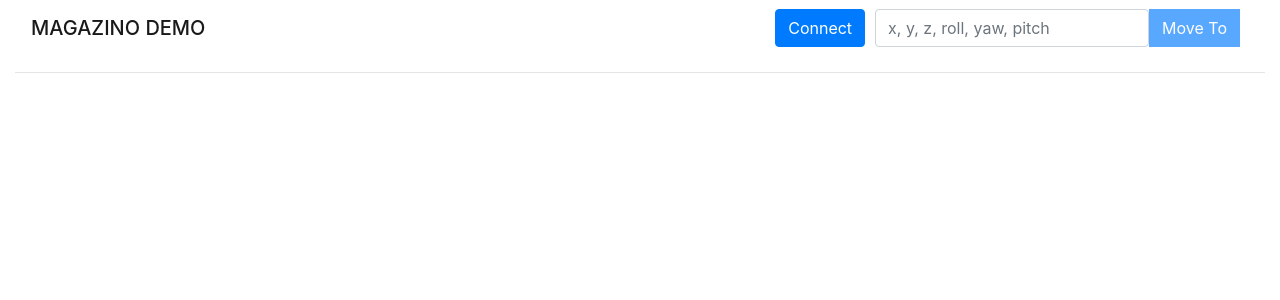
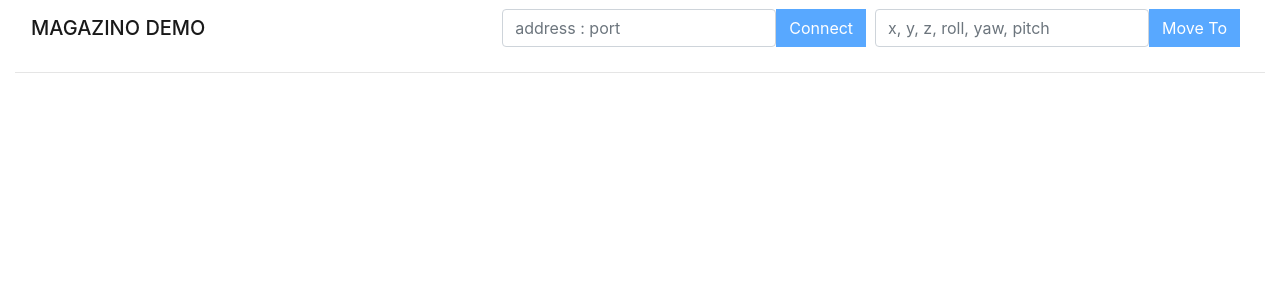
Before and after one commit to asifzhcet11/Robotics-3D-Web-Demo, an Angular app in the folder Frontend/magazino-demo-frontend/: page / in a window 1280 px wide. Shown: the top 300 px of the page. Built offline with nearby package versions, Linux system fonts and the light colour scheme.

Commit message:
add (ros-connection-component): creating a ros connection component

```diff
--- a/Frontend/magazino-demo-frontend/angular.json
+++ b/Frontend/magazino-demo-frontend/angular.json
@@ -25,6 +25,7 @@
             ],
             "styles": [
               "node_modules/bootstrap/dist/css/bootstrap.min.css",
+              "node_modules/@fortawesome/fontawesome-free/css/all.css",
               "src/styles.css"
             ],
             "scripts": []
--- a/Frontend/magazino-demo-frontend/package.json
+++ b/Frontend/magazino-demo-frontend/package.json
@@ -19,6 +19,7 @@
     "@angular/platform-browser": "~10.1.6",
     "@angular/platform-browser-dynamic": "~10.1.6",
     "@angular/router": "~10.1.6",
+    "@fortawesome/fontawesome-free": "^5.15.1",
     "@types/roslib": "^1.1.1",
     "bootstrap": "^4.5.3",
     "ros3d": "^1.0.1",
--- a/Frontend/magazino-demo-frontend/src/app/app.component.html
+++ b/Frontend/magazino-demo-frontend/src/app/app.component.html
@@ -3,7 +3,7 @@
     <span class="navbar-brand mb-0 h1">MAGAZINO DEMO</span>
     <div class="form-row">
       <div class="col-auto">
-        <button class="btn btn-primary">Connect</button>
+        <app-ros-connection></app-ros-connection>
       </div>
       <div class="col-auto">
         <app-action-move-to></app-action-move-to>
@@ -15,6 +15,7 @@
   <hr>
   <div class="row">
     <div class="col-3">
+
     </div>
     <div class="col-9" id="robot-viewer">
     </div>
--- /dev/null
+++ b/Frontend/magazino-demo-frontend/src/app/ros-connection/ros-connection.component.css
@@ -0,0 +1,4 @@
+input.ng-invalid.ng-touched{
+  outline: none;
+  box-shadow: 0 0 15px #dc3545;
+}
--- /dev/null
+++ b/Frontend/magazino-demo-frontend/src/app/ros-connection/ros-connection.component.html
@@ -0,0 +1,16 @@
+<form class="form-inline" (ngSubmit)="onConnect(formElement)" #formElement="ngForm">
+  <div class="input-group">
+    <div class="input-group-prepend">
+      <input type="text"
+             class="form-control"
+             placeholder="address : port"
+             aria-describedby="rosWebsockets"
+             ngModel
+             name="rosAddress"
+             required>
+      <button type="submit"
+              class="btn btn-primary"
+              [disabled]="formElement.invalid || isConnected">Connect</button>
+    </div>
+  </div>
+</form>
--- /dev/null
+++ b/Frontend/magazino-demo-frontend/src/app/ros-connection/ros-connection.component.ts
@@ -0,0 +1,51 @@
+import { Component, OnInit } from '@angular/core';
+import {NgForm} from "@angular/forms";
+import {RosConnectionService} from "../../external/ros.connection.service.t";
+import * as ROSLIB from "roslib";
+
+@Component({
+  selector: 'app-ros-connection',
+  templateUrl: './ros-connection.component.html',
+  styleUrls: ['./ros-connection.component.css']
+})
+export class RosConnectionComponent implements OnInit {
+
+  isConnected: boolean = false;
+
+  constructor(private rosConnectionService: RosConnectionService) { }
+
+  ngOnInit(): void {
+  }
+
+  onConnect(form: NgForm): void{
+      const addressPort = form.value['rosAddress'];
+      this.rosConnectionService.rosInstance = new ROSLIB.Ros({
+        url: 'ws://' + addressPort
+      });
+
+      // on connection information
+      this.rosConnectionService.rosInstance.on('connection', () => {
+        console.log('Connected to websocket server.');
+        this.isConnected = true;
+      });
+
+      // on error information
+      this.rosConnectionService.rosInstance.on('error', (error) => {
+        console.log('Error connecting to websocket server: ', error);
+        this.isConnected = false;
+      });
+      // on close connection
+      this.rosConnectionService.rosInstance.on('close', () => {
+        console.log('Disconnected to websocket server.');
+        this.isConnected = false;
+      });
+
+      // creating the tfClient to get the frames
+      this.rosConnectionService.tfClient = new ROSLIB.TFClient({
+        ros: this.rosConnectionService.rosInstance,
+        angularThres : 0.01,
+        transThres : 0.01,
+        rate : 30.0
+      });
+  }
+}
--- a/Frontend/magazino-demo-frontend/src/index.html
+++ b/Frontend/magazino-demo-frontend/src/index.html
@@ -2,7 +2,7 @@
 <html lang="en">
 <head>
   <meta charset="utf-8">
-  <title>MagazinoDemoFrontend</title>
+  <title>Magazino Demo</title>
   <base href="/">
   <meta name="viewport" content="width=device-width, initial-scale=1">
   <link rel="icon" type="image/x-icon" href="favicon.ico">
```
Also changed, not shown: Frontend/magazino-demo-frontend/src/app/app.module.ts (+5 -2 lines), 2 other files (tests, documents, lock files or other folders).
